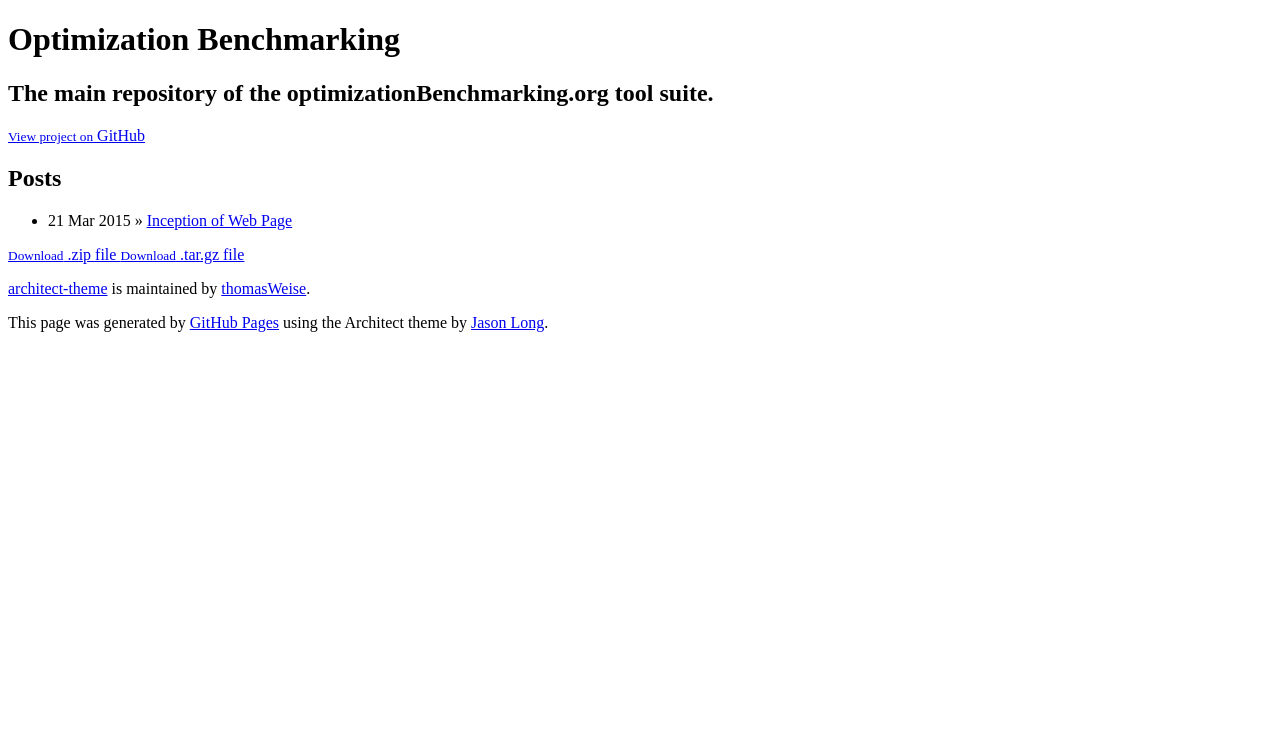
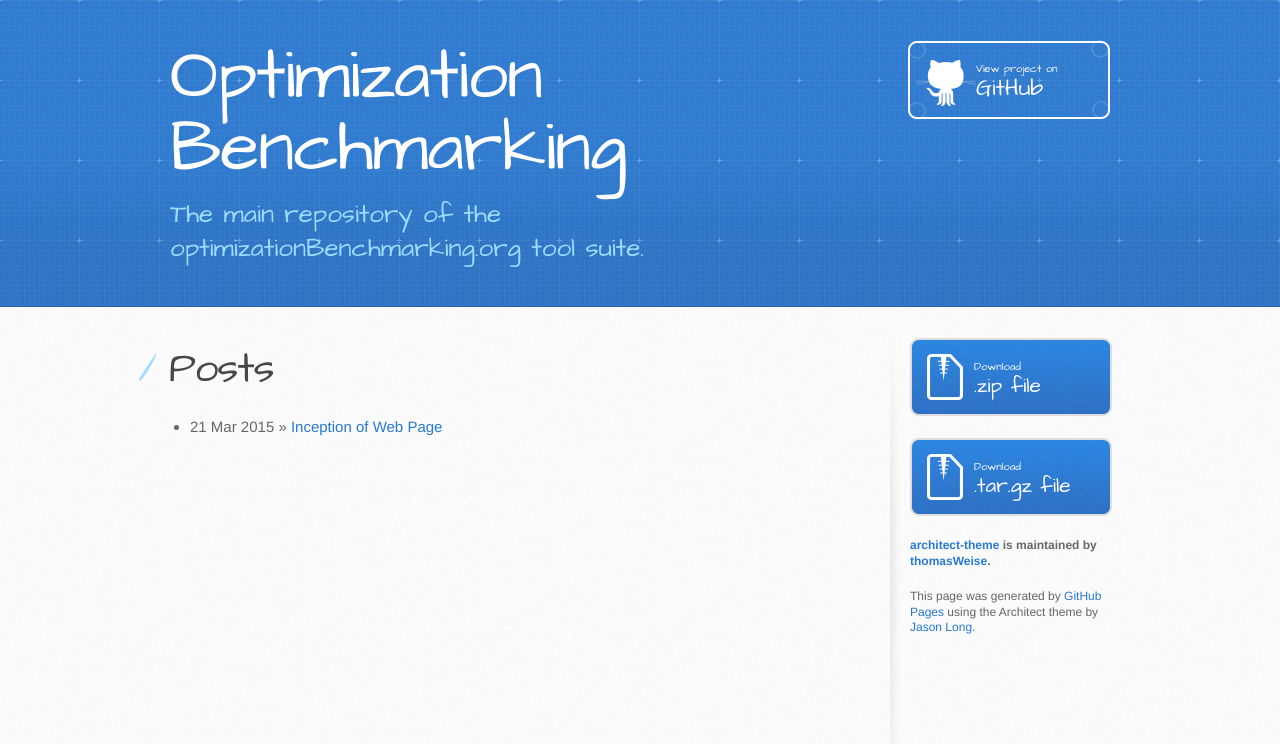
Before and after one commit to optimizationBenchmarking/optimizationBenchmarking, a Jekyll site: the page built from index.html, in a window 1280 px wide. Shown: the top 744 px of the page. Built offline with Jekyll 4.4.1, drawn with Linux system fonts in a browser that asks for light colours; Markdown is read by kramdown in place of the engine named in the settings.

```diff
--- a/_config.yml
+++ b/_config.yml
@@ -1,3 +1,3 @@
 name: Optimization Benchmarking
 markdown: redcarpet
-baseurl: optimizationBenchmarking
+baseurl: /optimizationBenchmarking
```
